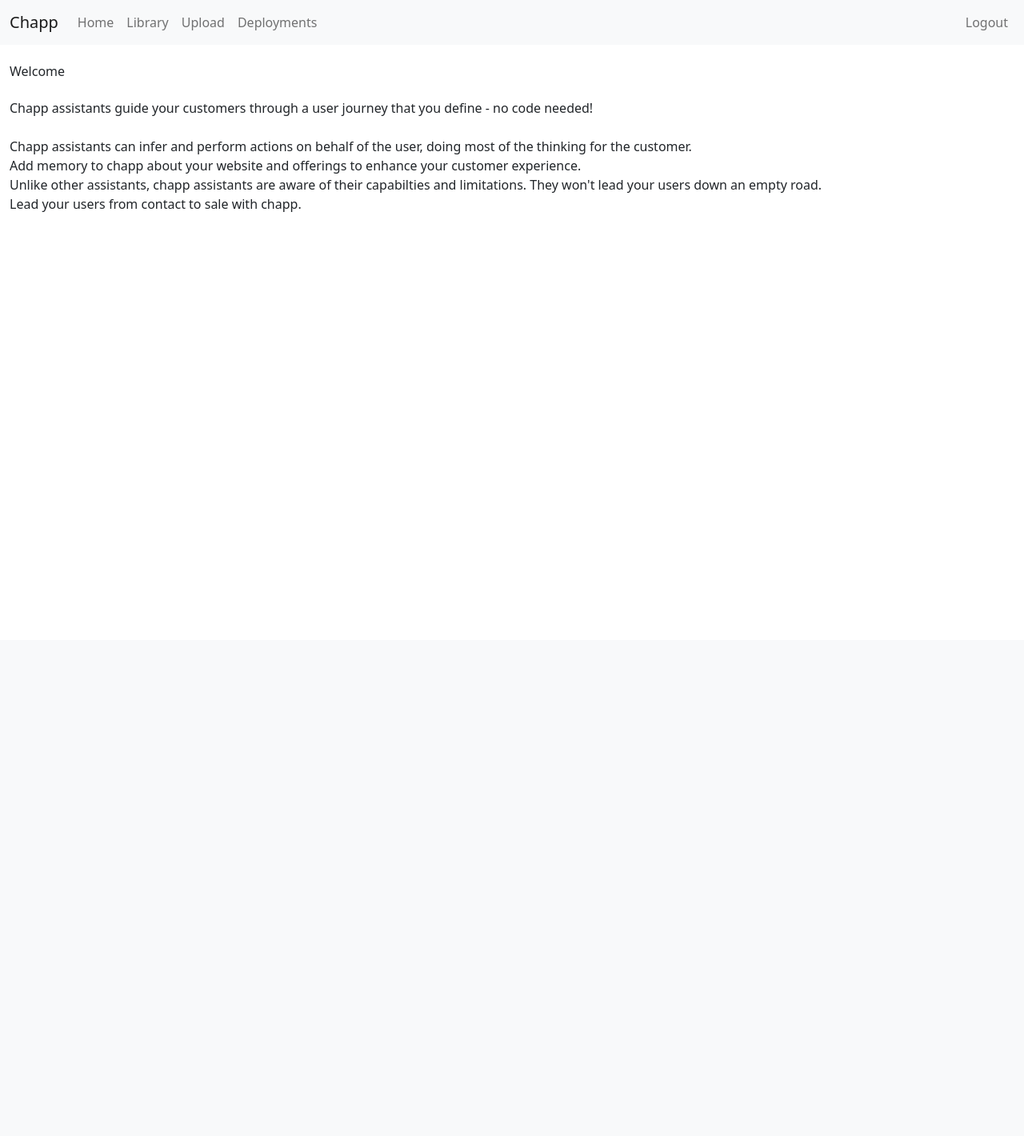
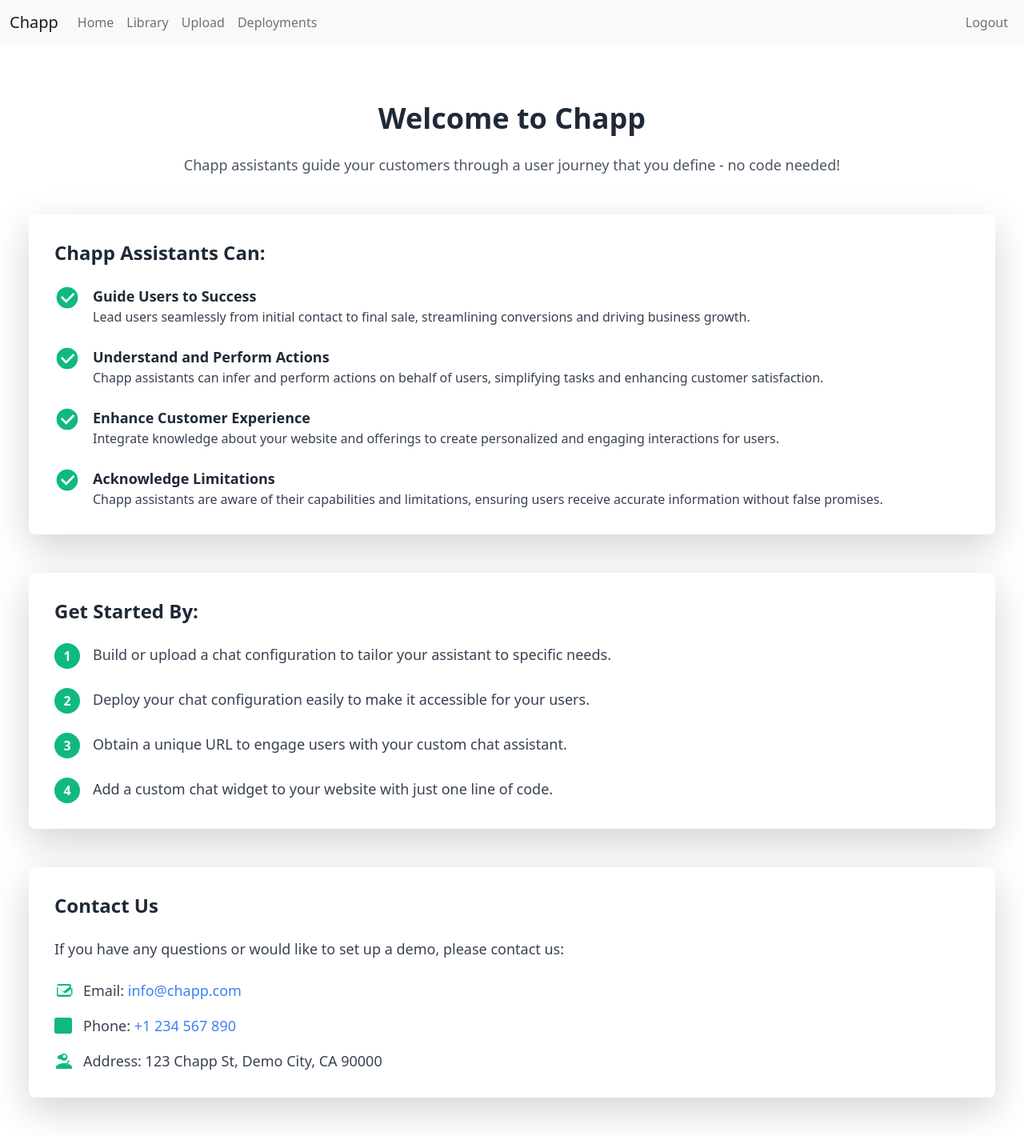
Before and after one commit to knb47/webpage-chatbot-builder, a Django app: page / in a window 1280 px wide. Shown: the whole page at 80% size. Before the commit the page ends 265 px from the top, so only its background shows below. Run offline with Django 5.2, Linux system fonts and the light colour scheme; the visitor is signed in with stand-in values (Sample User, id 1).

Commit message:
updated the home page

```diff
--- a/backend/static/templates/home.html
+++ b/backend/static/templates/home.html
@@ -3,14 +3,16 @@
 {% block title %}Home{% endblock %}
 
 {% block content %}
-<h1>Welcome</h1>
-<br>
-<p>Chapp assistants guide your customers through a user journey that you define - no code needed!</p>
-<br>
-<ul>
-    <li>Chapp assistants can infer and perform actions on behalf of the user, doing most of the thinking for the customer.</li>
-    <li>Add memory to chapp about your website and offerings to enhance your customer experience.</li>
-    <li>Unlike other assistants, chapp assistants are aware of their capabilties and limitations. They won't lead your users down an empty road.</li>
-    <li>Lead your users from contact to sale with chapp.</li>
-</ul>
+<div class="container mx-auto px-4 py-12 space-y-12">
+    <!-- Main heading and introductory text -->
+    <div class="text-center mb-12">
+        <h1 class="text-4xl font-bold text-gray-800">Welcome to Chapp</h1>
+        <p class="mt-4 text-lg text-gray-600">Chapp assistants guide your customers through a user journey that you define - no code needed!</p>
+    </div>
+
+    <!-- Include each block with consistent spacing -->
+    {% include 'home_what.html' %}
+    {% include 'home_how.html' %}
+    {% include 'home_contact.html' %}
+</div>
 {% endblock %}
--- /dev/null
+++ b/backend/static/templates/home_contact.html
@@ -0,0 +1,24 @@
+<div class="bg-white shadow-lg rounded-lg p-8">
+  <h2 class="text-2xl font-semibold text-gray-800 mb-4">Contact Us</h2>
+  <p class="text-lg text-gray-700 mb-6">If you have any questions or would like to set up a demo, please contact us:</p>
+  <div class="flex flex-col space-y-4 text-lg text-gray-700">
+      <div class="flex items-center">
+          <svg class="h-6 w-6 text-green-500 mr-3" fill="currentColor" xmlns="http://www.w3.org/2000/svg" viewBox="0 0 24 24">
+              <path d="M21 6.5A2.5 2.5 0 0018.5 4h-13A2.5 2.5 0 003 6.5v11A2.5 2.5 0 005.5 20h13a2.5 2.5 0 002.5-2.5v-11zM18.5 6A.5.5 0 0119 6.5v.88l-6.9 5.5a1.5 1.5 0 01-1.8 0L3 7.38V6.5a.5.5 0 01.5-.5h13a.5.5 0 01.5.5zm0 11a.5.5 0 01-.5.5h-13a.5.5 0 01-.5-.5v-8.11l6.9 5.5a3.5 3.5 0 004.2 0l6.9-5.5V17.5z"/>
+          </svg>
+          <span>Email: <a href="mailto:info@chapp.com" class="text-blue-500 hover:underline">info@chapp.com</a></span>
+      </div>
+      <div class="flex items-center">
+          <svg class="h-6 w-6 text-green-500 mr-3" fill="currentColor" xmlns="http://www.w3.org/2000/svg" viewBox="0 0 24 24">
+              <path d="M20.5 3h-17C2.672 3 2 3.672 2 4.5v15c0 .828.672 1.5 1.5 1.5h17c.828 0 1.5-.672 1.5-1.5v-15c0-.828-.672-1.5-1.5-1.5zm-17-1C1.122 2 0 3.122 0 4.5v15C0 20.878 1.122 22 2.5 22h17c1.378 0 2.5-1.122 2.5-2.5v-15c0-1.378-1.122-2.5-2.5-2.5h-17zm15.621 15.738c-.263.431-1.394 1.057-3.621 1.262-.464.045-.947.071-1.5.071-.553 0-1.036-.026-1.5-.071-2.228-.205-3.358-.831-3.621-1.262-.336-.553.106-1.313.592-1.659.287-.206.651-.286 1.019-.372.845-.201 1.907-.363 3.51-.363s2.665.162 3.51.363c.367.086.731.166 1.019.372.486.346.928 1.106.592 1.659zm-8.743-.738c.143.244.682.738 3.121.938.425.033.853.062 1.379.062s.954-.029 1.379-.062c2.439-.2 2.978-.694 3.121-.938.089-.152.158-.369.041-.557-.076-.122-.326-.285-.824-.375-.745-.138-1.688-.25-3.061-.25s-2.316.112-3.061.25c-.498.09-.748.253-.824.375-.117.188-.048.405.041.557z"/>
+          </svg>
+          <span>Phone: <a href="tel:+1234567890" class="text-blue-500 hover:underline">+1 234 567 890</a></span>
+      </div>
+      <div class="flex items-center">
+          <svg class="h-6 w-6 text-green-500 mr-3" fill="currentColor" xmlns="http://www.w3.org/2000/svg" viewBox="0 0 24 24">
+              <path d="M12 12c2.487 0 4.5-2.013 4.5-4.5S14.487 3 12 3 7.5 5.013 7.5 7.5 9.513 12 12 12zm0 3c-3.378 0-10 1.691-10 5v2h20v-2c0-3.309-6.622-5-10-5zm-7.951-6.325c-.013 0-.02.012-.019.013-.011.038-.03.094-.03.172 0 .439 1.422 1.467 4.093 1.467 1.464 0 2.797-.225 3.663-.583-.13-.159-.308-.366-.53-.6-1.105-1.122-1.858-2.593-1.858-3.803 0-.531.142-.964.274-1.282-2.781.252-5.593 1.697-5.593 2.617zM14.499 6.5c0 1.105-.896 2-2 2s-2-.895-2-2 .896-2 2-2 2 .895 2 2zm2.524 4.063c.035.106.059.234.059.437 0 1.471-.897 2.648-2 3.062 1.006.326 2.063.522 3.175.542-.132.143-.338.336-.566.544-1.106 1.038-1.814 2.431-1.814 3.659 0 .438.072.79.153 1.035.109-.006.228-.005.361-.005 2.455 0 3.951-.984 3.951-1.578 0-.536-2.801-1.863-5.492-2.362.303-.47.517-1.059.605-1.702 1.519-.446 2.891-1.032 3.688-1.532.108-.07.181-.143.181-.225z"/>
+          </svg>
+          <span>Address: 123 Chapp St, Demo City, CA 90000</span>
+      </div>
+  </div>
+</div>
--- /dev/null
+++ b/backend/static/templates/home_how.html
@@ -0,0 +1,45 @@
+<div class="bg-white shadow-lg rounded-lg p-8">
+  <h2 class="text-2xl font-semibold text-gray-800 mb-6">Get Started By:</h2>
+  <ul class="list-none space-y-6 text-lg text-gray-700">
+      <li class="flex items-start">
+          <div class="flex-shrink-0 mr-4">
+              <div class="flex items-center justify-center h-8 w-8 rounded-full bg-green-500 text-white font-bold text-base">
+                  1
+              </div>
+          </div>
+          <div>
+              <p class="text-gray-700">Build or upload a chat configuration to tailor your assistant to specific needs.</p>
+          </div>
+      </li>
+      <li class="flex items-start">
+          <div class="flex-shrink-0 mr-4">
+              <div class="flex items-center justify-center h-8 w-8 rounded-full bg-green-500 text-white font-bold text-base">
+                  2
+              </div>
+          </div>
+          <div>
+              <p class="text-gray-700">Deploy your chat configuration easily to make it accessible for your users.</p>
+          </div>
+      </li>
+      <li class="flex items-start">
+          <div class="flex-shrink-0 mr-4">
+              <div class="flex items-center justify-center h-8 w-8 rounded-full bg-green-500 text-white font-bold text-base">
+                  3
+              </div>
+          </div>
+          <div>
+              <p class="text-gray-700">Obtain a unique URL to engage users with your custom chat assistant.</p>
+          </div>
+      </li>
+      <li class="flex items-start">
+          <div class="flex-shrink-0 mr-4">
+              <div class="flex items-center justify-center h-8 w-8 rounded-full bg-green-500 text-white font-bold text-base">
+                  4
+              </div>
+          </div>
+          <div>
+              <p class="text-gray-700">Add a custom chat widget to your website with just one line of code.</p>
+          </div>
+      </li>
+  </ul>
+</div>
--- /dev/null
+++ b/backend/static/templates/home_what.html
@@ -0,0 +1,49 @@
+<div class="bg-white shadow-lg rounded-lg p-8">
+  <h2 class="text-2xl font-semibold text-gray-800 mb-6">Chapp Assistants Can:</h2>
+  <ul class="list-none space-y-6">
+      <li class="flex items-start">
+          <div class="flex-shrink-0 mr-4">
+              <svg class="h-8 w-8 text-green-500" fill="currentColor" xmlns="http://www.w3.org/2000/svg" viewBox="0 0 24 24">
+                  <path d="M12 2a10 10 0 100 20 10 10 0 000-20zm-1 15l-5-5 1.41-1.41L11 14.17l6.59-6.59L19 9l-8 8z"/>
+              </svg>
+          </div>
+          <div>
+              <h3 class="text-lg font-semibold text-gray-800">Guide Users to Success</h3>
+              <p class="text-gray-700">Lead users seamlessly from initial contact to final sale, streamlining conversions and driving business growth.</p>
+          </div>
+      </li>
+      <li class="flex items-start">
+          <div class="flex-shrink-0 mr-4">
+              <svg class="h-8 w-8 text-green-500" fill="currentColor" xmlns="http://www.w3.org/2000/svg" viewBox="0 0 24 24">
+                  <path d="M12 2a10 10 0 100 20 10 10 0 000-20zm-1 15l-5-5 1.41-1.41L11 14.17l6.59-6.59L19 9l-8 8z"/>
+              </svg>
+          </div>
+          <div>
+              <h3 class="text-lg font-semibold text-gray-800">Understand and Perform Actions</h3>
+              <p class="text-gray-700">Chapp assistants can infer and perform actions on behalf of users, simplifying tasks and enhancing customer satisfaction.</p>
+          </div>
+      </li>
+      <li class="flex items-start">
+          <div class="flex-shrink-0 mr-4">
+              <svg class="h-8 w-8 text-green-500" fill="currentColor" xmlns="http://www.w3.org/2000/svg" viewBox="0 0 24 24">
+                  <path d="M12 2a10 10 0 100 20 10 10 0 000-20zm-1 15l-5-5 1.41-1.41L11 14.17l6.59-6.59L19 9l-8 8z"/>
+              </svg>
+          </div>
+          <div>
+              <h3 class="text-lg font-semibold text-gray-800">Enhance Customer Experience</h3>
+              <p class="text-gray-700">Integrate knowledge about your website and offerings to create personalized and engaging interactions for users.</p>
+          </div>
+      </li>
+      <li class="flex items-start">
+          <div class="flex-shrink-0 mr-4">
+              <svg class="h-8 w-8 text-green-500" fill="currentColor" xmlns="http://www.w3.org/2000/svg" viewBox="0 0 24 24">
+                  <path d="M12 2a10 10 0 100 20 10 10 0 000-20zm-1 15l-5-5 1.41-1.41L11 14.17l6.59-6.59L19 9l-8 8z"/>
+              </svg>
+          </div>
+          <div>
+              <h3 class="text-lg font-semibold text-gray-800">Acknowledge Limitations</h3>
+              <p class="text-gray-700">Chapp assistants are aware of their capabilities and limitations, ensuring users receive accurate information without false promises.</p>
+          </div>
+      </li>
+  </ul>
+</div>
```
